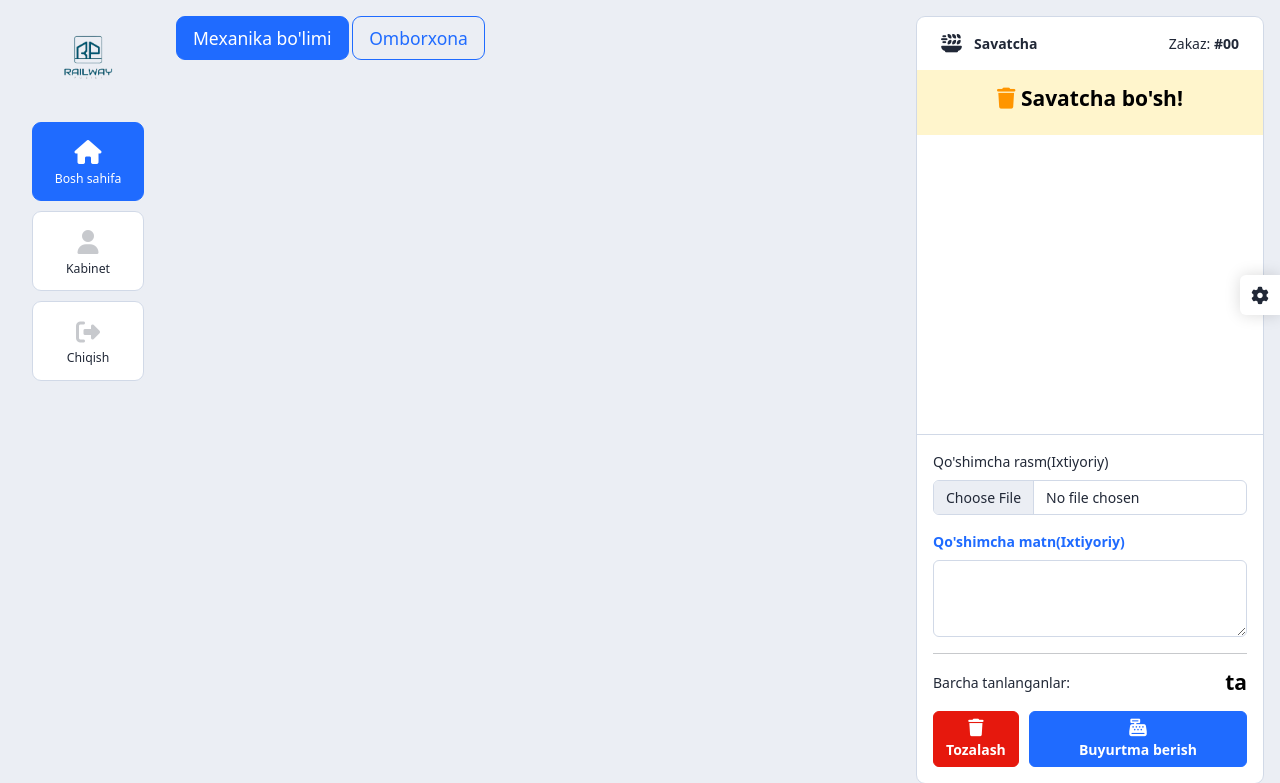
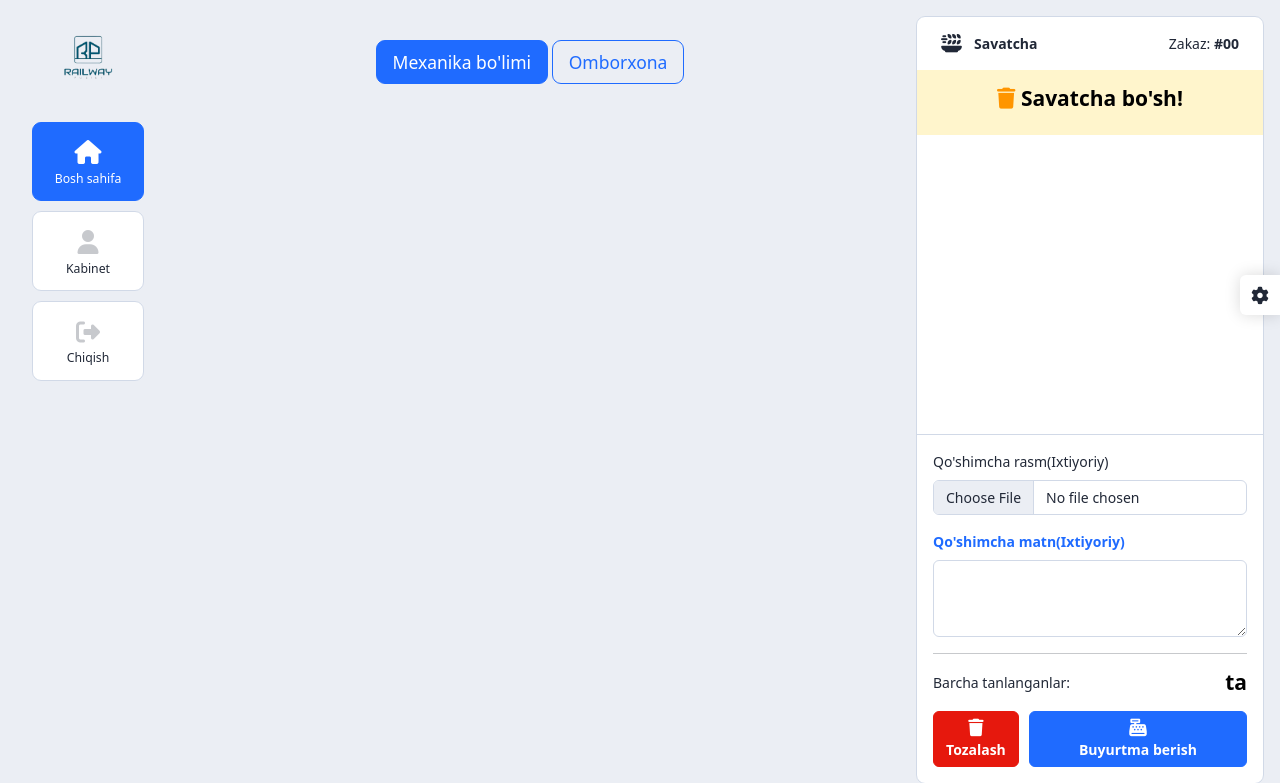
Before and after one commit to AsliddinWeb/railway-poster, a Django app: template templates/user-home.html in a window 1280 px wide. Shown: the top 783 px of the page. Run offline with Django 5.2, Linux system fonts and the light colour scheme; the template is opened without the code that fills it, so the values that code supplies are empty; some libraries are stand-ins or nearby versions.

Commit message:
Updated 2

```diff
--- a/templates/user-home.html
+++ b/templates/user-home.html
@@ -61,8 +61,8 @@
 
                 <div class="pos-content">
                     <div class="pos-content-container h-100">
-                        <div class="row gx-4">
-                            <div class="col-12">
+                        <div class="row gx-4 my-4">
+                            <div class="col-12 text-center">
                                 <a href="/" class="btn btn-lg btn-theme">Mexanika bo'limi</a>
                                 <a href="/sklad" class="btn btn-lg btn-outline-theme">Omborxona</a>
                             </div>
--- a/templates/user-sklad.html
+++ b/templates/user-sklad.html
@@ -61,8 +61,8 @@
 
                 <div class="pos-content">
                     <div class="pos-content-container h-100">
-                        <div class="row gx-4">
-                            <div class="col-12">
+                        <div class="row gx-4 my-4">
+                            <div class="col-12 text-center">
                                 <a href="/" class="btn btn-lg btn-outline-theme">Mexanika bo'limi</a>
                                 <a href="/sklad" class="btn btn-lg btn-theme">Omborxona</a>
                             </div>
```
